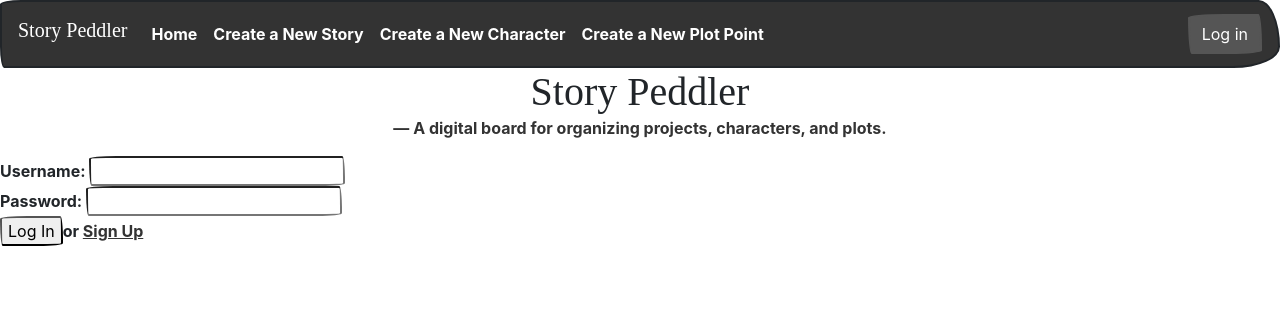
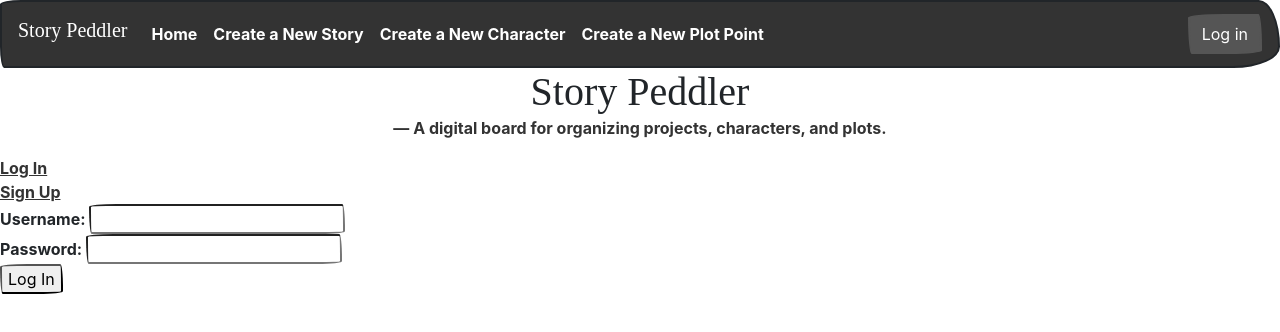
Before and after one commit to sebastianspiegel/story-peddler-react, a React (Create React App) app: page /login in a window 1280 px wide. Shown: the top 332 px of the page. Built offline with nearby package versions, Linux system fonts and the light colour scheme; a web font is replaced by a local one.

Commit message:
move login and signup to boolean on top page

```diff
--- a/src/App.js
+++ b/src/App.js
@@ -14,6 +14,12 @@ export default class App extends React.Component{
   state = {
     isLoggedIn: false,
     user: {}
+  }
+
+  home(){
+    if (this.state.isLoggedIn === false){
+      return <Home />
+    }
   }
 
   componentDidMount() {
@@ -75,8 +81,8 @@ renderRedirect = () => {
         <BrowserRouter>
         {this.renderRedirect()}
           <Header handleLogout={this.handleLogout} isLoggedIn={this.state.isLoggedIn}/>
+          {this.home()}
           <Switch>
-            <Route exact path='/' component={Home} />
             <Route exact path='/login'>
               <Login handleLogin={this.handleLogin} />
             </Route>
--- a/src/components/Home.js
+++ b/src/components/Home.js
@@ -2,6 +2,7 @@ import React from 'react'
 import {Link} from 'react-router-dom'
 
 export default function Home(){
+
     return(
         <div>
             <Link to='/login'>Log In</Link>
--- a/src/components/Login.js
+++ b/src/components/Login.js
@@ -87,7 +87,6 @@ export default class Login extends React.Component{
                 Username: <input type="text" name="username" value={this.state.username} onChange={this.handleChange} /><br/>
                 Password: <input type="password" name="password" value={this.state.password} onChange={this.handleChange} /><br/>
                 <input type="submit" value="Log In" />
-                or <Link to='/signup'>Sign Up</Link>
                 </form>
             </div>
         )
--- a/src/components/Signup.js
+++ b/src/components/Signup.js
@@ -65,7 +65,6 @@ export default class Signup extends React.Component{
         }
     }
 
-
     handleErrors = () => {
         return (
             <div>
```
Lines whose indentation alone changed are shown as unchanged.
